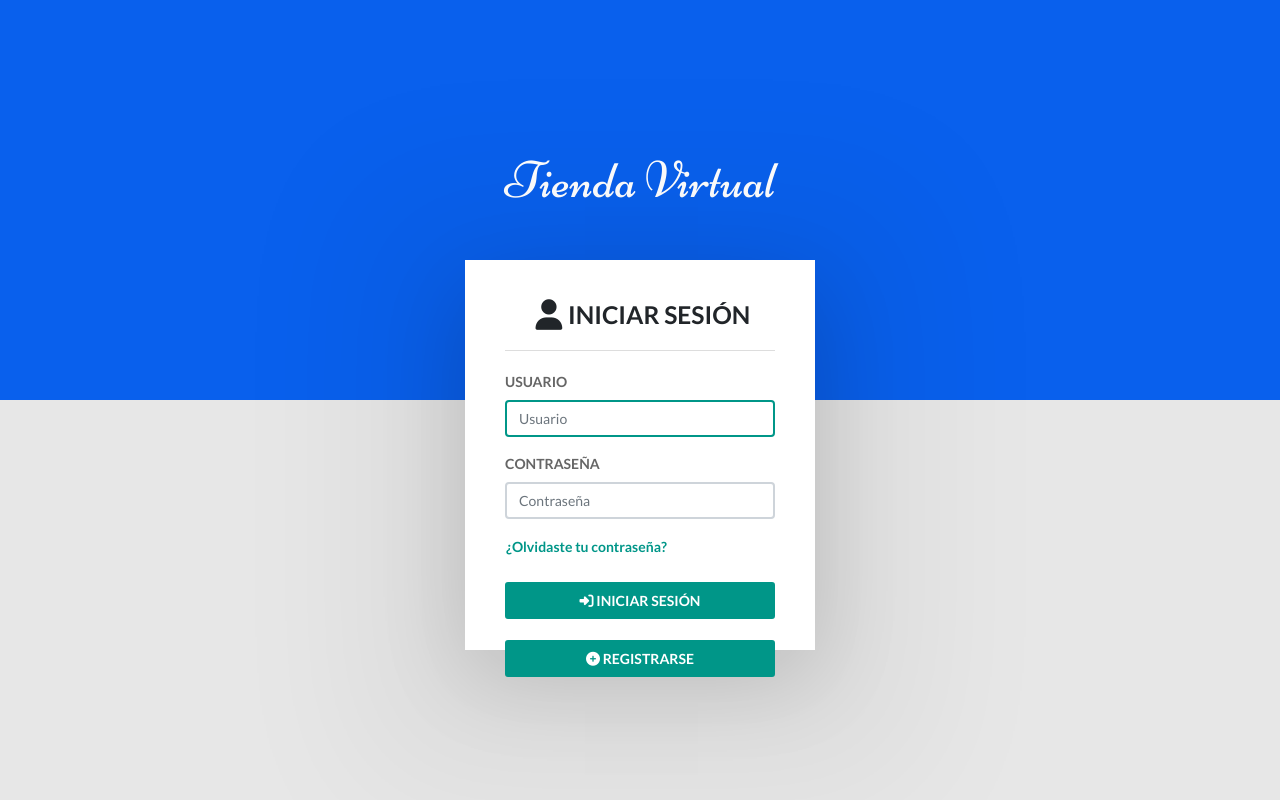
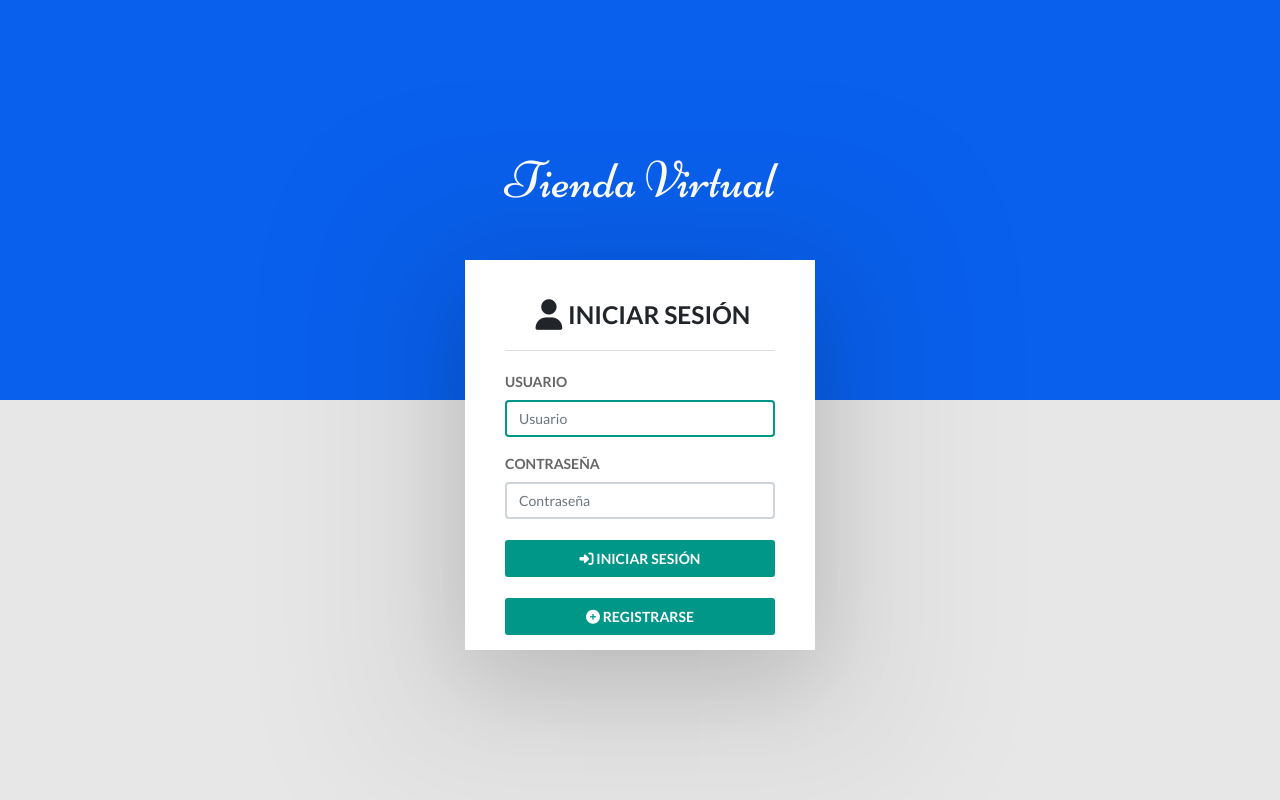
Before and after one commit to wlopeso/dwintegrativa, a PHP site: page /dwintegrativa/login in a window 1280 px wide. Run offline with PHP 8.4, Linux system fonts and the light colour scheme; some libraries are stand-ins or nearby versions.

Commit message:
SUBIENDO CAMBIOS PALABRA EMAIL

```diff
--- a/Controllers/Tienda.php
+++ b/Controllers/Tienda.php
@@ -251,7 +251,7 @@
 						sendEmail($dataUsuario,'email_bienvenida');
 
 					}else if($request_user == 'exist'){
-						$arrResponse = array('status' => false, 'msg' => '¡Atención! el email ya existe, ingrese otro.');
+						$arrResponse = array('status' => false, 'msg' => '¡Atención! el Rut ya existe, ingrese otro.');
 					}else{
 						$arrResponse = array("status" => false, "msg" => 'No es posible almacenar los datos.');
 					}
--- a/Controllers/Usuarios.php
+++ b/Controllers/Usuarios.php
@@ -92,7 +92,7 @@
 							$arrResponse = array('status' => true, 'msg' => 'Datos Actualizados correctamente.');
 						}
 					}else if($request_user == 'exist'){
-						$arrResponse = array('status' => false, 'msg' => '¡Atención! el email o la identificación ya existe, ingrese otro.');
+						$arrResponse = array('status' => false, 'msg' => '¡Atención! el Rut ya existe, ingrese otro.');
 					}else{
 						$arrResponse = array("status" => false, "msg" => 'No es posible almacenar los datos.');
 					}
--- a/Views/Login/login.php
+++ b/Views/Login/login.php
@@ -41,14 +41,8 @@
         <div class="form-group">
           <label class="control-label">CONTRASEÑA</label>
           <input id="txtPassword" name="txtPassword" class="form-control" type="password" placeholder="Contraseña">
-        </div>
-        <div class="form-group">
-          <div class="utility">
-            <p class="semibold-text mb-2"><a href="#" data-toggle="flip">¿Olvidaste tu contraseña?</a></p>
-          </div>
-        </div>
-
-        <div id="alertLogin" class="text-center"></div>
+          <br>
+          <div id="alertLogin" class="text-center"></div>
         <div class="form-group btn-container">
           <button type="submit" class="btn btn-primary btn-block"><i class="fas fa-sign-in-alt"></i> INICIAR SESIÓN</button>
         </div>
@@ -58,20 +52,6 @@
           </h1>
         </div>
       </form>
-      <form id="formRecetPass" name="formRecetPass" class="forget-form" action="">
-        <h3 class="login-head"><i class="fa fa-lg fa-fw fa-lock"></i>¿Olvidaste contraseña?</h3>
-        <div class="form-group">
-          <label class="control-label">EMAIL</label>
-          <input id="txtEmailReset" name="txtEmailReset" class="form-control" type="email" placeholder="Email">
-        </div>
-        <div class="form-group btn-container">
-          <button type="submit" class="btn btn-primary btn-block"><i class="fa fa-unlock fa-lg fa-fw"></i>REINICIAR</button>
-        </div>
-        <div class="form-group mt-3">
-          <p class="semibold-text mb-0"><a href="#" data-toggle="flip"><i class="fa fa-angle-left fa-fw"></i> Iniciar sesión</a></p>
-        </div>
-      </form>
-
     </div>
 
   </section>
--- a/Views/Template/Modals/modalClientes.php
+++ b/Views/Template/Modals/modalClientes.php
@@ -102,7 +102,7 @@
               <td id="celTelefono">Larry</td>
             </tr>
             <tr>
-              <td>Email (Usuario):</td>
+              <td>Usuario:</td>
               <td id="celEmail">Larry</td>
             </tr><tr>
               <td>Identificación Tributaria:</td>
--- a/Views/Template/Modals/modalPerfil.php
+++ b/Views/Template/Modals/modalPerfil.php
@@ -33,8 +33,8 @@
                   <input type="text" class="form-control valid validNumber" id="txtTelefono" name="txtTelefono" value="<?= $_SESSION['userData']['telefono']; ?>" required="" onkeypress="return controlTag(event);">
                 </div>
                 <div class="form-group col-md-6">
-                  <label for="txtEmail">Email</label>
-                  <input type="email" class="form-control valid validEmail" id="txtEmail" name="txtEmail" value="<?= $_SESSION['userData']['email_user']; ?>" required="" readonly disabled >
+                  <label for="txtEmail">Rut</label>
+                  <input type="text" class="form-control valid validEmail" id="txtEmail" name="txtEmail" value="<?= $_SESSION['userData']['email_user']; ?>" required="" readonly disabled >
                 </div>
               </div>
              <div class="form-row">
--- a/Views/Template/Modals/modalUsuarios.php
+++ b/Views/Template/Modals/modalUsuarios.php
@@ -35,8 +35,8 @@
                   <input type="text" class="form-control valid validNumber" id="txtTelefono" name="txtTelefono" required="" onkeypress="return controlTag(event);">
                 </div>
                 <div class="form-group col-md-6">
-                  <label for="txtEmail">Email</label>
-                  <input type="email" class="form-control valid validEmail" id="txtEmail" name="txtEmail" required="">
+                  <label for="txtEmail">Usuario</label>
+                  <input type="text" class="form-control valid validEmail" id="txtEmail" name="txtEmail" required="">
                 </div>
               </div>
               <div class="form-row">
@@ -99,7 +99,7 @@
               <td id="celTelefono">Larry</td>
             </tr>
             <tr>
-              <td>Email (Usuario):</td>
+              <td>Usuario:</td>
               <td id="celEmail">Larry</td>
             </tr>
             <tr>
--- a/Views/Usuarios/perfil.php
+++ b/Views/Usuarios/perfil.php
@@ -50,7 +50,7 @@
                   <td><?= $_SESSION['userData']['telefono']; ?></td>
                 </tr>
                 <tr>
-                  <td>Email (Usuario):</td>
+                  <td>Usuario:</td>
                   <td><?= $_SESSION['userData']['email_user']; ?></td>
                 </tr>
               </tbody>
--- a/Views/Usuarios/usuarios.php
+++ b/Views/Usuarios/usuarios.php
@@ -27,7 +27,7 @@
                           <th>ID</th>
                           <th>Nombres</th>
                           <th>Apellidos</th>
-                          <th>Email</th>
+                          <th>Usuario</th>
                           <th>Teléfono</th>
                           <th>Rol</th>
                           <th>Status</th>
```
Also changed, not shown: README.md.
